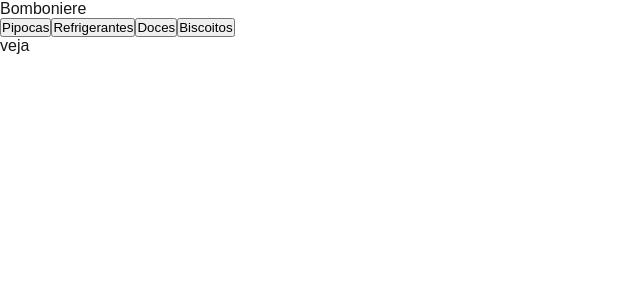
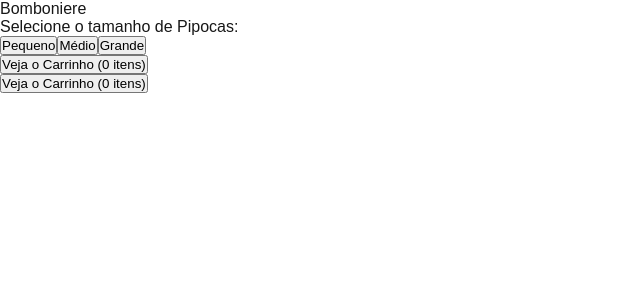
Before and after one commit to davidantoni0/Loja-Cinema, a Next.js app in the folder bomboniere/: page /lojaCinema in a window 1280 px wide. Both pictures are taken after a click on the button "Pipocas". Shown: the top 300 px of the page, without its empty margins (0-640 px from the left). Built offline with nearby package versions, Linux system fonts and the light colour scheme.

Commit message:
Add: some logic and menu buttons of lojaCinema

```diff
--- a/bomboniere/src/app/lojaCinema/page.js
+++ b/bomboniere/src/app/lojaCinema/page.js
@@ -3,35 +3,72 @@ import { useState } from "react";
 import styles from "./page.module.css"
 
 export default function MenuLoja() {
-    const [number, setNumber] = useState("0");
+    const [step, setStep] = useState("mainMenu");
+    const [selectedItem, setSelectedItem] = useState();
+    const [cart, setCart] = useState([]);
 
-    function handleClick(value) {
-        if (number === "0" && value !== "." && !isNaN(value)) {
-            setNumber(value);
-        } else {
-            setNumber(number + value);
-        }
+    const prices = {
+        Pipocas: { "1": 5.0, "2": 7.5, "3": 10.0 },
+        Refrigerantes: { "1": 4.0, "2": 6.0, "3": 8.0 },
+        Doces: { "1": 2.5, "2": 4.0, "3": 5.5 },
+        Biscoitos: { "1": 3.0, "2": 4.5, "3": 6.0 }
+    };
+
+    function handleClickMenu(item) {
+        setSelectedItem(item);
+        setStep("submenu");
     }
 
+    function handleClickAddItem(size) {
+    const preco = prices[selectedItem][size];
+
+    const newItem = {
+        item: selectedItem,
+        size,
+        preco
+    };
+
+    setCart([...cart, newItem]);
+    setStep("mainMenu");
+    }
+
+    function handleClickCart() {
+
+    }
 
     return(
         <div className={styles.menuLoja}>
             <div className={styles.menuInicio}>Bomboniere</div>
 
-            <div className={styles.keyboard}>
-                <div className={styles.row}>
-                    <button className={styles.button} onClick={() => handleClick("1")}>Pipocas</button>
-                    <button className={styles.button} onClick={() => handleClick("2")}>Refrigerantes</button>
-                    <button className={styles.button} onClick={() => handleClick("3")}>Doces</button>
-                    <button className={styles.button} onClick={() => handleClick("4")}>Biscoitos</button>
+            {step === "mainMenu" && (
+
+            <div className={styles.row}>
+                <button className={styles.button} onClick={() => handleClickMenu("Pipocas")}>Pipocas</button>
+                <button className={styles.button} onClick={() => handleClickMenu("Refrigerantes")}>Refrigerantes</button>
+                <button className={styles.button} onClick={() => handleClickMenu("Doces")}>Doces</button>
+                <button className={styles.button} onClick={() => handleClickMenu("Biscoitos")}>Biscoitos</button>
+            </div>
+            )}
+
+            {step === "submenu" && (
+            <div className={styles.submenu}>
+            <div className={styles.submenuTitle}>
+                Selecione o tamanho de {selectedItem}:
+            </div>
+            <button className={styles.button} onClick={() => handleClickAddItem("1")}>Pequeno</button>
+            <button className={styles.button} onClick={() => handleClickAddItem("2")}>Médio</button>
+            <button className={styles.button} onClick={() => handleClickAddItem("3")}>Grande</button>
+            </div>
+            )}
+
+            <footer className={styles.footer}>
+                <div className={styles.cart}>
+                <button className={styles.button} onClick={() => handleClickCart("Carrinho")}>Veja o Carrinho ({cart.length} itens)</button>
                 </div>
 
-            </div>
-
-            <footer className={styles.footer}>
-                <a>
-                    veja
-                </a>
+                <div className={styles.deleteCart}>
+                <button className={styles.button} onClick={() => handleClickCart("Carrinho")}>Veja o Carrinho ({cart.length} itens)</button>
+                </div>
             </footer>
         </div>
     );
```
